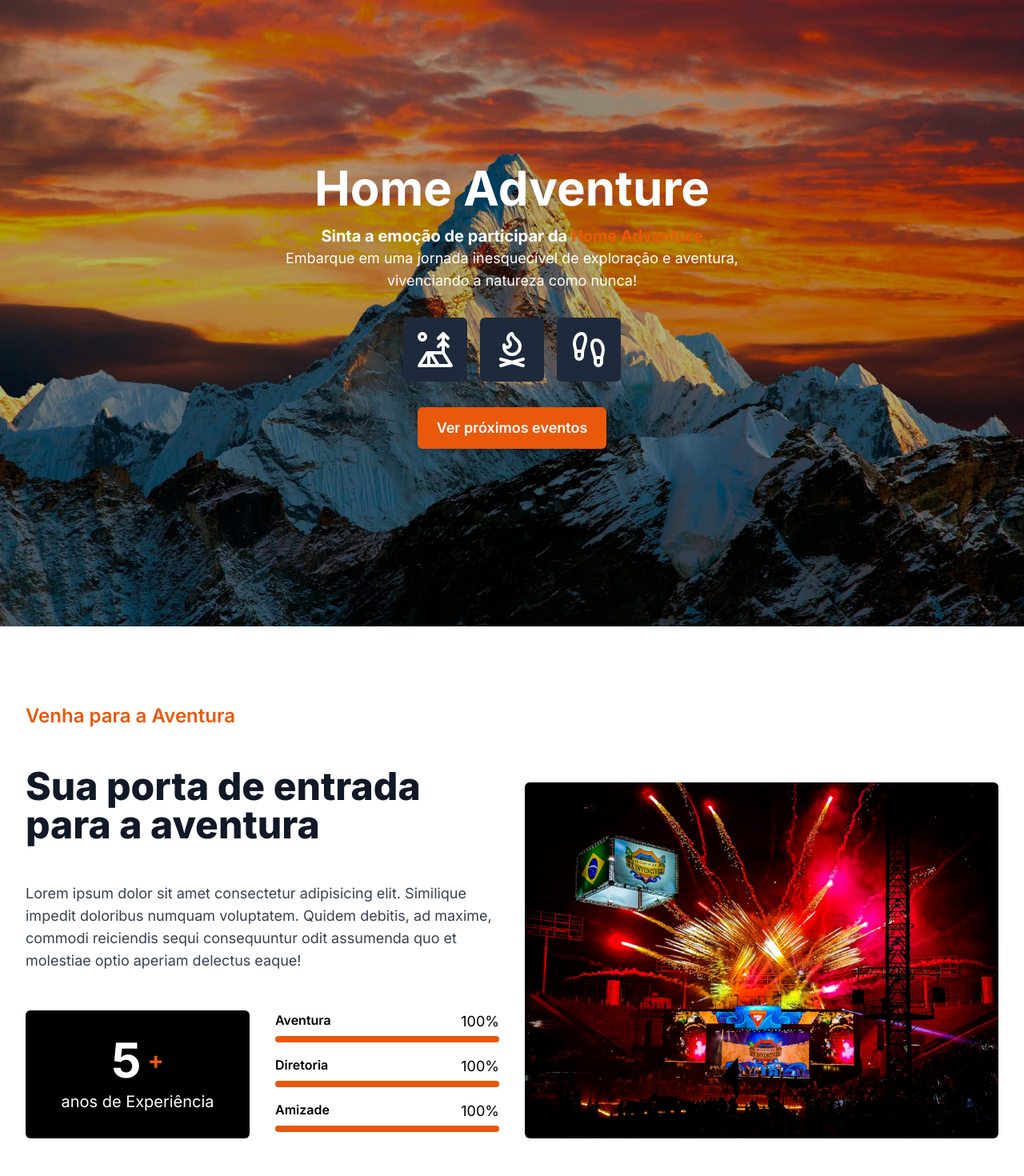
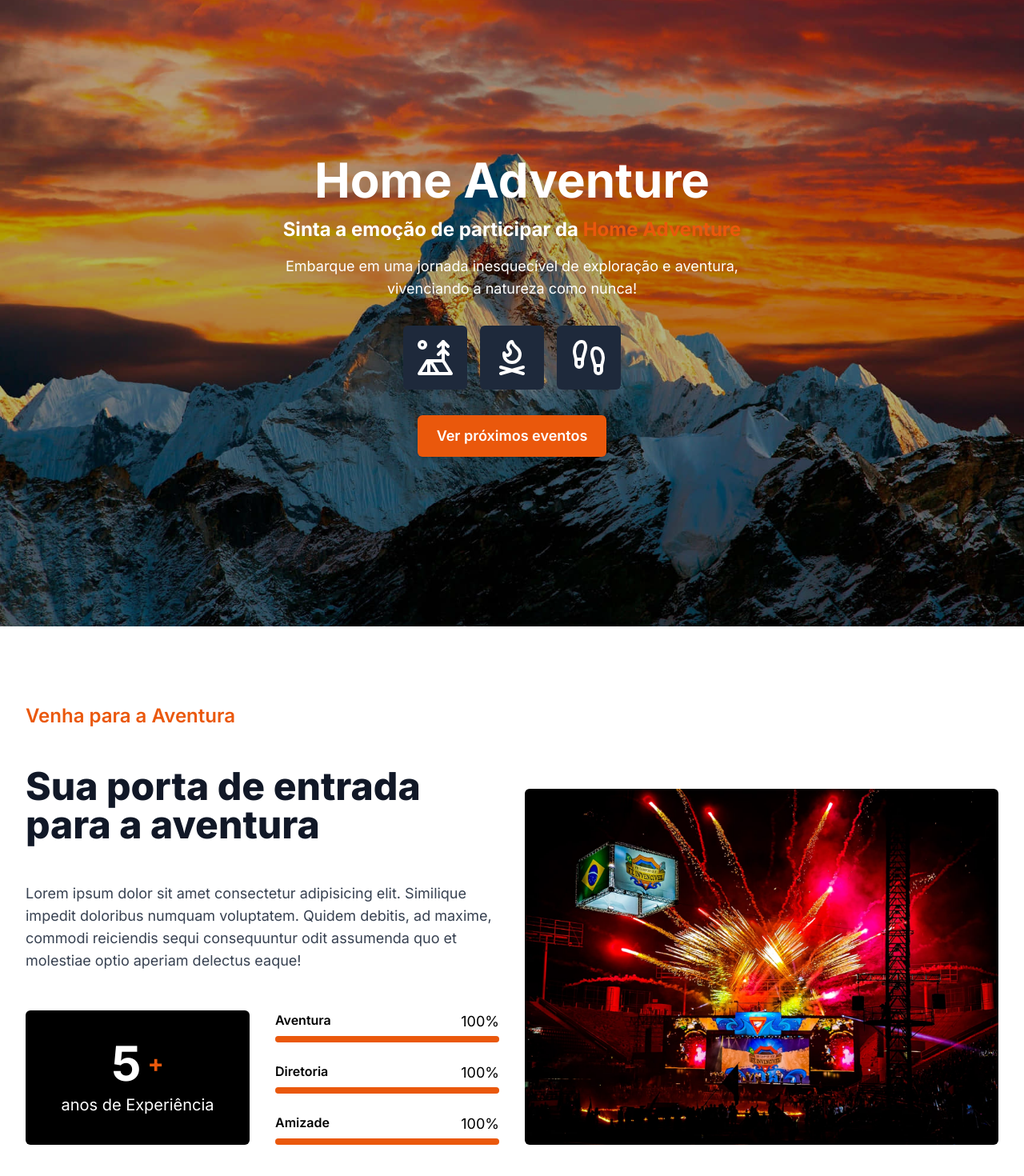
Before and after one commit to VictorJunqueira1/portfolio-desbravadores, a Next.js app: page / in a window 1280 px wide. Shown: the part 140-1610 px from the top of the page at 80% size. Built offline with nearby package versions, Linux system fonts and the light colour scheme.

Commit message:
[feat] Otimizando AdventureSection.

```diff
--- a/src/components/AdventureSection.tsx
+++ b/src/components/AdventureSection.tsx
@@ -63,13 +63,13 @@
                             </div>
                             <div className="text-xl mt-2">anos de Experiência</div>
                         </div>
-                        <article className="space-y-8">
+                        <article>
                             <ProgressBar />
                         </article>
                     </div>
                 </div>
                 <div className="flex items-end justify-end col-span-1 xl:col-span-1">
-                    <div className="w-full h-full flex items-end justify-end overflow-hidden rounded-md">
+                    <div className="w-full h-full flex items-end justify-end overflow-hidden">
                         {image}
                     </div>
                 </div>
--- a/src/components/HeroSection.tsx
+++ b/src/components/HeroSection.tsx
@@ -10,20 +10,16 @@
                     className="absolute inset-0 w-full h-full bg-fixed"
                     style={{ backgroundImage: "url('/images/mountain.jpg')", backgroundPosition: 'center', backgroundSize: 'cover' }}>
                 </div>
-                {/* Sobreposição */}
                 <div className="absolute inset-0 bg-black opacity-30"></div>
-                {/* Conteúdo */}
                 <div className="relative z-10 text-center px-6">
                     <h1 className="text-4xl md:text-6xl font-bold">Home Adventure</h1>
                     <div className="mt-4 text-lg max-w-xl mx-auto">
-                        <div className='text-xl'>
+                        <div className='text-2xl mb-4'>
                             <strong>Sinta a emoção de participar da <span className='text-orange-600'>Home Adventure </span></strong>
                         </div>
                         <p>Embarque em uma jornada inesquecível de exploração e aventura,
                             vivenciando a natureza como nunca!</p>
                     </div>
-
-                    {/* Ícones */}
                     <div className="mt-8 flex justify-center space-x-4">
                         <div className="p-4 bg-slate-800 rounded-md hover:bg-orange-600 duration-300 hover:scale-110">
                             <TentTree className="w-8 h-8 md:w-12 md:h-12 text-white" />
@@ -35,8 +31,6 @@
                             <Footprints className="w-8 h-8 md:w-12 md:h-12 text-white" />
                         </div>
                     </div>
-
-                    {/* Link */}
                     <Link href="http://eventos-homeadventure.vercel.app">
                         <div className='mt-8 px-6 py-3 bg-orange-600 hover:bg-orange-500 duration-300 text-lg font-semibold rounded-md shadow-md inline-block'>
                             Ver próximos eventos
--- a/src/components/ProgressBar.tsx
+++ b/src/components/ProgressBar.tsx
@@ -25,7 +25,7 @@
     ];
 
     return (
-        <div className="flex flex-col gap-4">
+        <div className="flex flex-col gap-6">
             {topics.map((topic, index) => (
                 <div key={index} className="flex flex-col justify-between gap-1">
                     <div className="flex justify-between">
```
